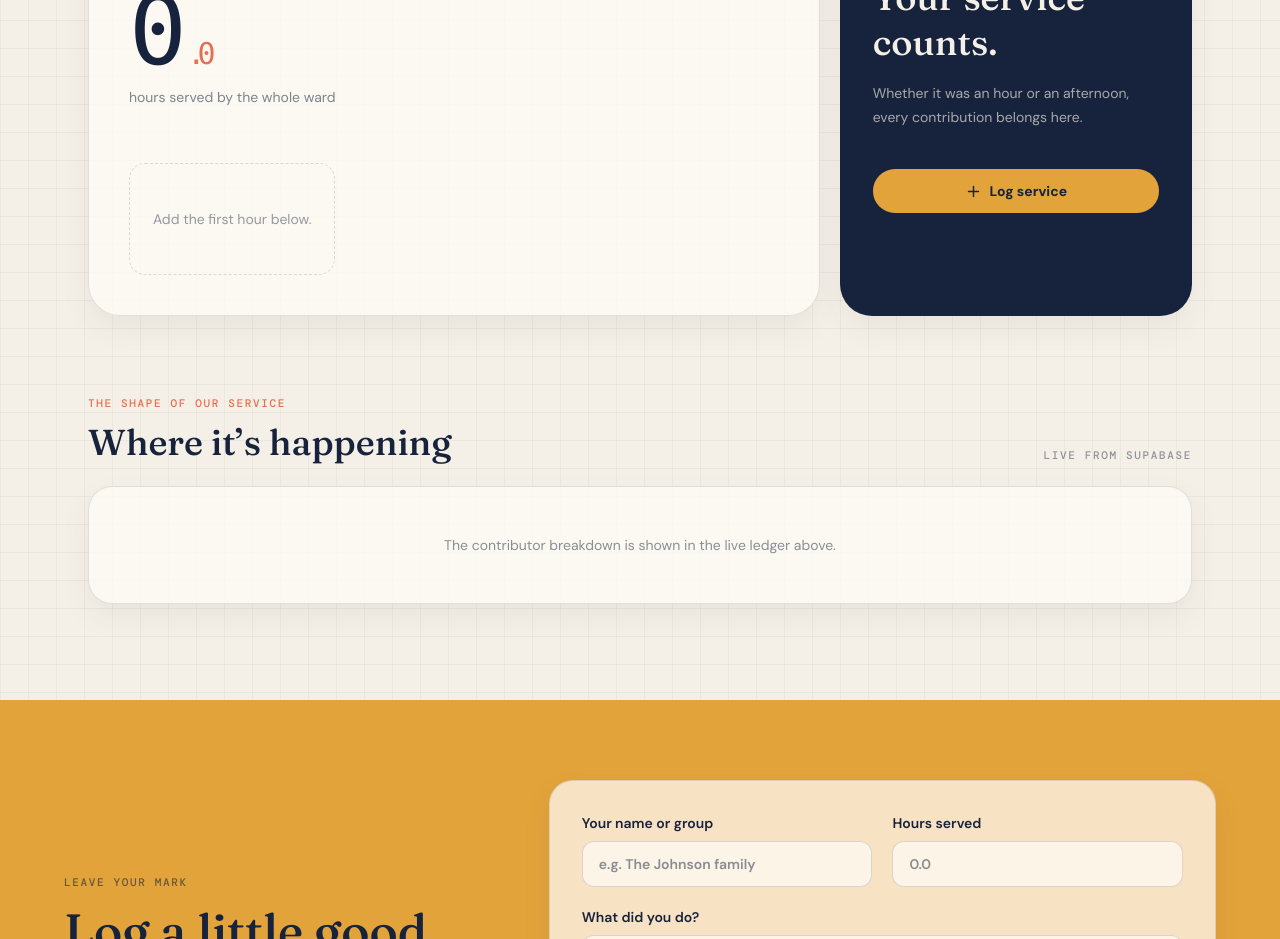
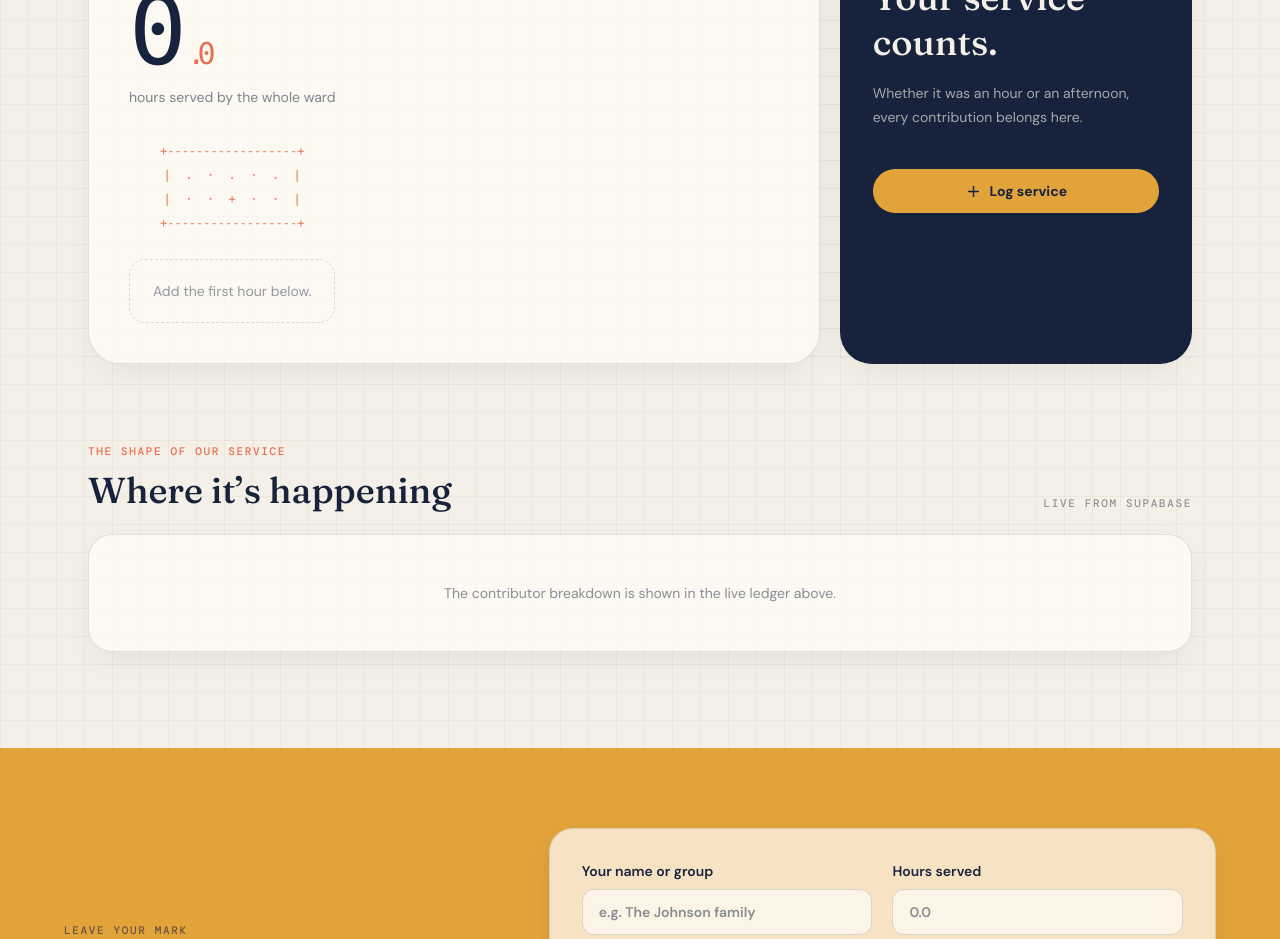
Before and after one commit to CloudCompile/ward-service-ledger, a Next.js app: page / in a window 1280 px wide. Shown: the part 820-1759 px from the top of the page. Built offline with nearby package versions, Linux system fonts and the light colour scheme; no server answers.

Commit message:
Refresh after submission and add ASCII animation

```diff
--- /dev/null
+++ b/components/ascii-animation.tsx
@@ -0,0 +1,4 @@
+'use client';
+import { useEffect,useState } from 'react';
+const frames=['  .  ·  .  ·  .  ','  ·  *  ·  *  ·  ','  *  ·  +  ·  *  ','  ·  *  ·  *  ·  '];
+export function AsciiAnimation(){const [frame,setFrame]=useState(0);useEffect(()=>{const id=setInterval(()=>setFrame(x=>(x+1)%frames.length),700);return()=>clearInterval(id)},[]);return <pre aria-label="Animated constellation" className="ascii-art select-none text-center text-xs leading-6 text-[var(--coral)] motion-reduce:hidden">{`+------------------+\n|${frames[frame]}|\n|  ·  ·  +  ·  ·  |\n+------------------+`}</pre>}
--- a/components/live-summary.tsx
+++ b/components/live-summary.tsx
@@ -1,3 +1,4 @@
 'use client';
 import { useEffect, useState } from 'react';
-export function LiveSummary(){const [total,setTotal]=useState(0);async function load(){const t=await fetch('/api/totals');setTotal(Number((await t.json()).total_hours||0))}useEffect(()=>{load();const fn=()=>load();window.addEventListener('ledger-updated',fn);return()=>window.removeEventListener('ledger-updated',fn)},[]);return <><div className="mt-4 font-mono text-6xl tracking-[-.08em] md:text-8xl">{total.toFixed(1).split('.')[0]}<span className="ml-2 text-3xl text-[var(--coral)]">.{total.toFixed(1).split('.')[1]}</span></div><div className="mt-2 text-sm text-[var(--ink)]/55">hours served by the whole ward</div><div className="mt-14 flex h-28 items-center justify-center rounded-2xl border border-dashed border-[var(--ink)]/15 text-center text-sm text-[var(--ink)]/45">{total?'Keep the good going.':'Add the first hour below.'}</div></>}
+import { AsciiAnimation } from './ascii-animation';
+export function LiveSummary(){const [total,setTotal]=useState(0);async function load(){const t=await fetch('/api/totals');setTotal(Number((await t.json()).total_hours||0))}useEffect(()=>{load();const fn=()=>load();window.addEventListener('ledger-updated',fn);return()=>window.removeEventListener('ledger-updated',fn)},[]);return <><div className="mt-4 font-mono text-6xl tracking-[-.08em] md:text-8xl">{total.toFixed(1).split('.')[0]}<span className="ml-2 text-3xl text-[var(--coral)]">.{total.toFixed(1).split('.')[1]}</span></div><div className="mt-2 text-sm text-[var(--ink)]/55">hours served by the whole ward</div><div className="mt-8"><AsciiAnimation/></div><div className="mt-6 flex h-16 items-center justify-center rounded-2xl border border-dashed border-[var(--ink)]/15 text-center text-sm text-[var(--ink)]/45">{total?'Keep the good going.':'Add the first hour below.'}</div></>}
```
Also changed, not shown: components/service-form.tsx (+1 -1 lines).
